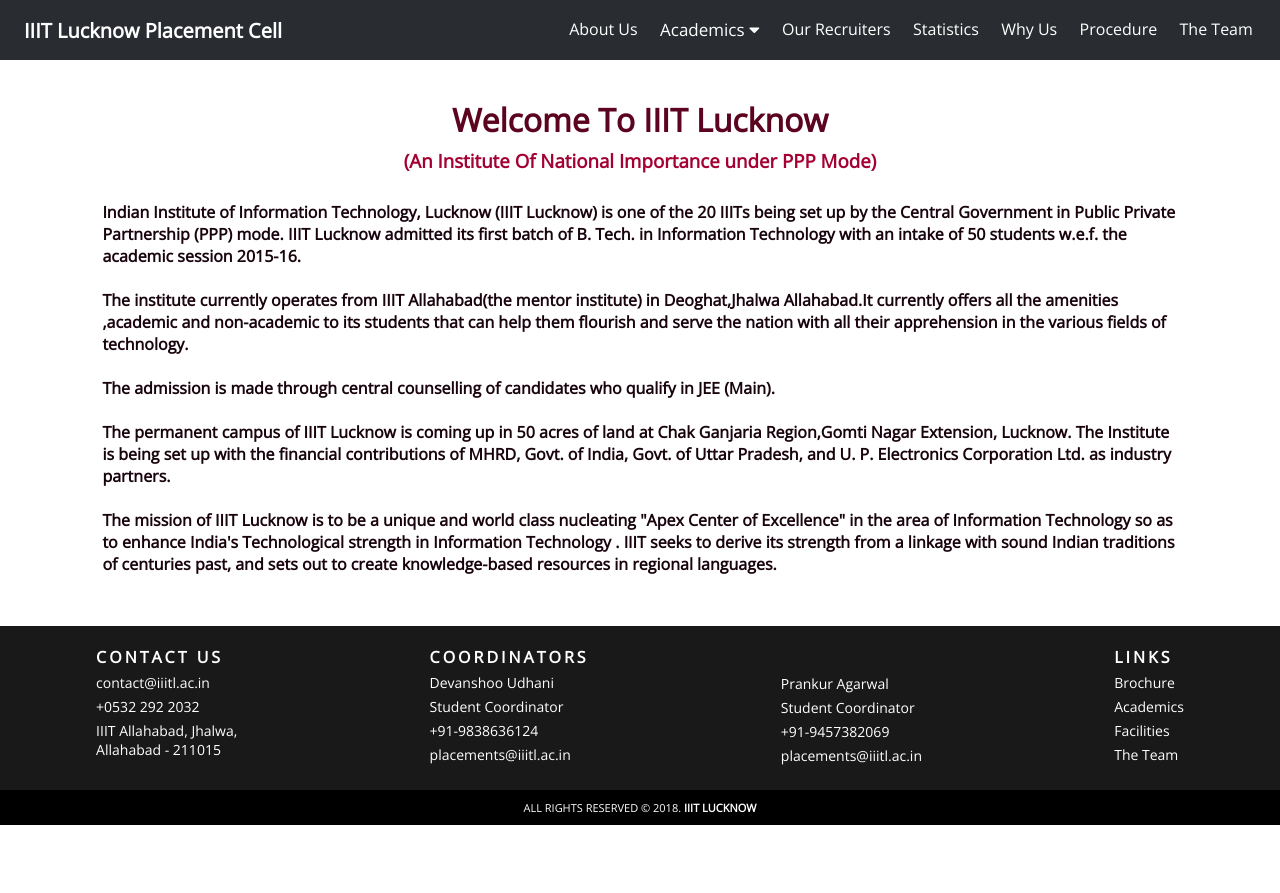
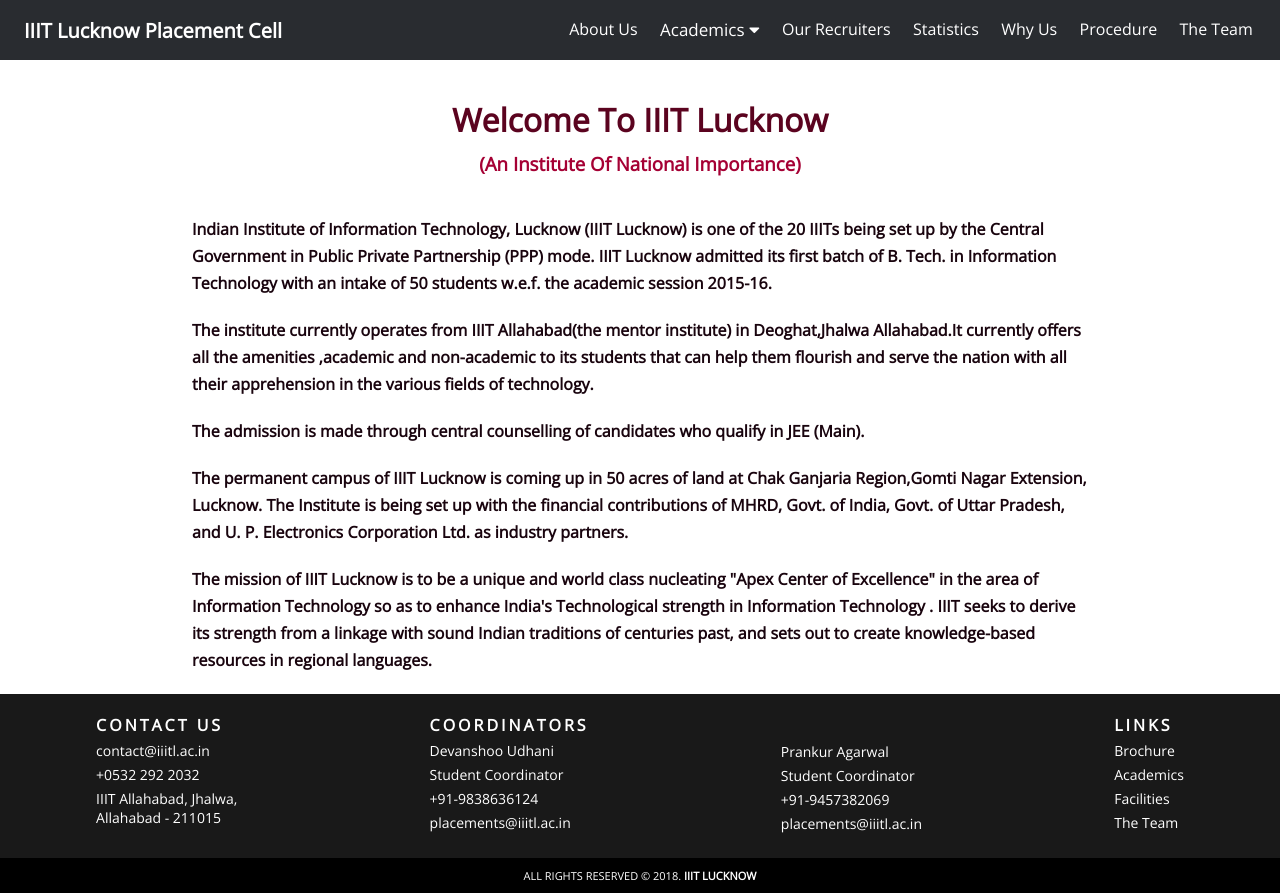
Before and after one commit to axios-iiitl/Placement-Website, a React (Create React App) app: page /about in a window 1280 px wide. Before the commit the page ends 825 px from the top, so only its background shows below. Built offline with nearby package versions, Linux system fonts and the light colour scheme.

Commit message:
Fix footer

```diff
--- a/src/App.css
+++ b/src/App.css
@@ -175,7 +175,8 @@
   justify-content: center;
 }
 .sidebar-logo-text{
-   font-size:21px;
+  font-weight: bolder;
+   font-size:17px;
    margin-right: 70px;
 }
 
@@ -242,7 +243,8 @@
   flex-direction: column;
 }
 footer {
-  margin-top:auto
+  margin-top:auto;
+  width: 100%;
 }
 
 .footer-copyright {
@@ -261,11 +263,6 @@
 
 .footer p {
   font-size: 14px!important;
-}
-
-.footer-outer-wrapper {
-  width: 100%;
-  display: flex;
 }
 
 .footer-inner-wrapper {
@@ -717,6 +714,7 @@
 }
 
 .blog-card {
+  border: 1px solid #eee;
   display: flex;
   flex-direction: column;
   margin: 1rem auto;
@@ -728,6 +726,8 @@
   border-radius: 5px;
   overflow: hidden;
   z-index: 2;
+  background-color: #f0f0f0;
+  border-bottom: 3px solid #eee
 }
 
 
@@ -1202,16 +1202,24 @@
 }
 
 .abt3{
-  margin-top: 0.5vw;
-  margin-bottom: 2.2vw;
+  margin-top: 10px;
+  margin-bottom: 20px;
   color:#a50034;
 }
 .abt-text{
-  margin-left: 8vw;
-  margin-right: 8vw;
-  margin-bottom:4vw;
   font-weight: bold;
-  color:#19040e
+  color:#19040e;
+  width: 70%;
+}
+
+.about-text-wrapper {
+  display: flex;
+  justify-content: center;
+}
+
+.abt-text p {
+  line-height: 27px;
+  margin: 20px 0;
 }
 
 /* Courses Components */
--- a/src/App.js
+++ b/src/App.js
@@ -1,31 +1,62 @@
-import React, { Component ,Fragment} from "react";
-import { Route,  Switch } from "react-router-dom";
+import React, { Component, Fragment } from "react";
+import { Route, Switch } from "react-router-dom";
 
 import Footer from "./components/Footer";
 import "./App.css";
 import Navbar from "./components/Navbar";
-import Home from './components/Home';
-import PastRecruiters from './components/PastRecruiters';
-import Placement from './components/Placement';
-import Procedure from './components/Procedure';
-import Why from './components/Why'
-import Contact from './components/Contact'
-import MessageD from './components/message'
-import Messaget from './components/messaget'
-import About from './components/about'
-import Courses from './components/courses'
+import Home from "./components/Home";
+import PastRecruiters from "./components/PastRecruiters";
+import Placement from "./components/Placement";
+import Procedure from "./components/Procedure";
+import Why from "./components/Why";
+import Contact from "./components/Contact";
+import MessageD from "./components/message";
+import Messaget from "./components/messaget";
+import About from "./components/about";
+import Courses from "./components/courses";
 import Facilities from "./components/Facilities";
-import Demographics from './components/demographics'
+import Demographics from "./components/demographics";
+
 class App extends Component {
+  getClientHeight = () => {
+    return document.documentElement.clientHeight;
+  };
+
+  componentDidMount() {
+    const footer = document.getElementsByClassName("footer-outer-wrapper")[0];
+    const mainPage = document.getElementsByClassName("main-page")[0];
+    const clientHeight = this.getClientHeight();
+    if (clientHeight >= 897) {
+      let footerHeight = footer.offsetHeight;
+      footerHeight += 20;
+      footer.style.paddingTop = footerHeight + 'px';
+      mainPage.style.paddingBottom = footerHeight + 'px';
+    }
+  }
+
   render() {
+    const getFooterStyle = () => {
+      const clientHeight = this.getClientHeight();
+      if (clientHeight >= 897) {
+        const style = {
+          bottom: "0",
+          width: "100%",
+          position: "fixed",
+          zIndex: '1'
+        };
+        return style;
+      }
+      return {};
+    };
     return (
       <Fragment>
         <Navbar />
+        <div className="main-page">
           <Switch>
             <Route path="/facilities" exact component={Facilities} />
             <Route path="/" exact component={Home} />
             <Route path="/past" exact component={PastRecruiters} />
-      <Route path="/statistics"exact component={Placement} />
+            <Route path="/statistics" exact component={Placement} />
             <Route path="/contact" exact component={Contact} />
             <Route path="/procedure" exact component={Procedure} />
             <Route path="/why" exact component={Why} />
@@ -35,10 +66,11 @@
             <Route path="/courses" exact component={Courses} />
             <Route path="/demographics" exact component={Demographics} />
           </Switch>
+        </div>
+        <div className="footer-outer-wrapper" style={getFooterStyle()}>
           <Footer />
+        </div>
       </Fragment>
-
-
     );
   }
 }
--- a/src/components/Contact.js
+++ b/src/components/Contact.js
@@ -4,7 +4,7 @@
 const contactUs = () => {
   return (
     <React.Fragment>
-      <div className="contact-outer">
+      <div className="contact-outer" style={{backgroundColor: "white"}}>
         <div className="placement-team">
           <h1 className="placement-team-heading">The Team</h1>
           <h2>Training And Placement Officer (TPO)</h2>
--- a/src/components/Home.js
+++ b/src/components/Home.js
@@ -1,12 +1,13 @@
-import React from 'react'
-import iiitl from '../assets/images/iiitl.jpg'
+import React from "react";
+import iiitl from "../assets/images/iiitl.jpg";
 
-import Ex from './ex'
-const Home = props => (<div style={{ background: '#f1f1f1'}} >
-    <img src={iiitl} alt='' className='logo-img' />
-    <h1 className='elegantshadow'>The institute speaks</h1>
-     <Ex />
-</div>);
+import Ex from "./ex";
+const Home = props => (
+  <div>
+    <img src={iiitl} alt="" className="logo-img" />
+    <h1 className="elegantshadow">The institute speaks</h1>
+    <Ex />
+  </div>
+);
 
-
-export default Home
+export default Home;
--- a/src/components/about.js
+++ b/src/components/about.js
@@ -1,21 +1,48 @@
-import React from 'react'
+import React from "react";
 const About = props => (
-    <div>
-        <h1 className='abt1'>Welcome To IIIT Lucknow</h1>
-        <h3 className='abt3'>(An Institute Of National Importance under PPP Mode)</h3>
+  <div style={{backgroundColor: "white"}} >
+    <h1 className="abt1">Welcome To IIIT Lucknow</h1>
+    <h3 className="abt3">
+      (An Institute Of National Importance)
+    </h3>
+    <div className="about-text-wrapper">
+      <div className="abt-text">
+        <p>
+          Indian Institute of Information Technology, Lucknow (IIIT Lucknow) is
+          one of the 20 IIITs being set up by the Central Government in Public
+          Private Partnership (PPP) mode. IIIT Lucknow admitted its first batch
+          of B. Tech. in Information Technology with an intake of 50 students
+          w.e.f. the academic session 2015-16.
+        </p>
+        <p>
+          The institute currently operates from IIIT Allahabad(the mentor
+          institute) in Deoghat,Jhalwa Allahabad.It currently offers all the
+          amenities ,academic and non-academic to its students that can help
+          them flourish and serve the nation with all their apprehension in the
+          various fields of technology.
+        </p>
+        <p>
+          The admission is made through central counselling of candidates who
+          qualify in JEE (Main).
+        </p>
+        <p>
+          The permanent campus of IIIT Lucknow is coming up in 50 acres of land
+          at Chak Ganjaria Region,Gomti Nagar Extension, Lucknow. The Institute
+          is being set up with the financial contributions of MHRD, Govt. of
+          India, Govt. of Uttar Pradesh, and U. P. Electronics Corporation Ltd.
+          as industry partners.
+        </p>
+        <p>
+          The mission of IIIT Lucknow is to be a unique and world class
+          nucleating "Apex Center of Excellence" in the area of Information
+          Technology so as to enhance India's Technological strength in
+          Information Technology . IIIT seeks to derive its strength from a
+          linkage with sound Indian traditions of centuries past, and sets out
+          to create knowledge-based resources in regional languages.
+        </p>
+      </div>
+    </div>
+  </div>
+);
 
-       <p className='abt-text'>
-       Indian Institute of Information Technology, Lucknow (IIIT Lucknow) is one of the 20 IIITs being set up by the Central Government in Public Private Partnership (PPP) mode. IIIT Lucknow admitted its first batch of B. Tech. in Information Technology with an intake of 50 students w.e.f. the academic session 2015-16.
-         <br /> <br />
-The institute currently operates from IIIT Allahabad(the mentor institute) in Deoghat,Jhalwa Allahabad.It currently offers all the amenities ,academic and non-academic to its students that can help them flourish and serve the nation with all their apprehension in the various fields of technology.
-        <br /> <br />
-The admission is made through central counselling of candidates who qualify in JEE (Main).
-<br/> <br />
-The permanent campus of IIIT Lucknow is coming up in 50 acres of land at Chak Ganjaria Region,Gomti Nagar Extension, Lucknow. The Institute is being set up with the financial contributions of MHRD, Govt. of India, Govt. of Uttar Pradesh, and U. P. Electronics Corporation Ltd. as industry partners.
-<br /> <br />
-The mission of IIIT Lucknow is to be a unique and world class nucleating "Apex Center of Excellence" in the area of Information Technology  so as to enhance India's Technological strength in Information Technology . IIIT seeks to derive its strength from a linkage with sound Indian traditions of centuries past, and sets out to create knowledge-based resources in regional languages.
-       </p>
-    </div>
-)
-
-export default About
+export default About;
```
Lines whose indentation alone changed are shown as unchanged.
